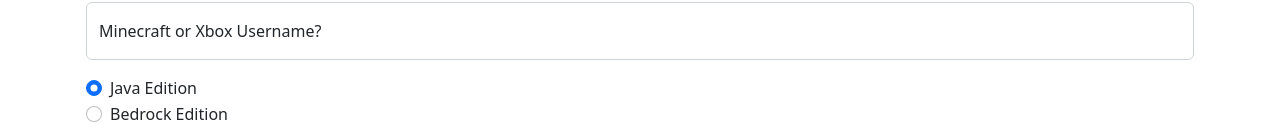
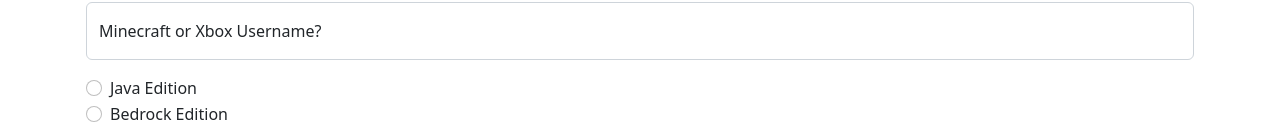
Before and after one commit to Naamloos/MangoTango, a React (Create React App) app in the folder Frontend/: page / in a window 1280 px wide. Shown: the part 192-332 px from the top of the page. Built offline with nearby package versions, Linux system fonts and the light colour scheme.

Commit message:
fix a small front-end issue

```diff
--- a/Frontend/src/App.js
+++ b/Frontend/src/App.js
@@ -81,21 +81,21 @@
 
               <div className="mb-3">
                 <Form.Check
+                  required
                   name="bedrock"
                   type="radio"
                   label="Java Edition"
                   id="is_bedrock_player"
-                  checked={!this.state.is_bedrock_player}
                   onChange={this.handleRadio.bind(this)}
                   value={false}
                 />
 
                 <Form.Check
+                  required
                   name="bedrock"
                   type="radio"
                   label="Bedrock Edition"
                   id="is_bedrock_player"
-                  checked={this.state.is_bedrock_player}
                   onChange={this.handleRadio.bind(this)}
                   value={true}
                 />
```
